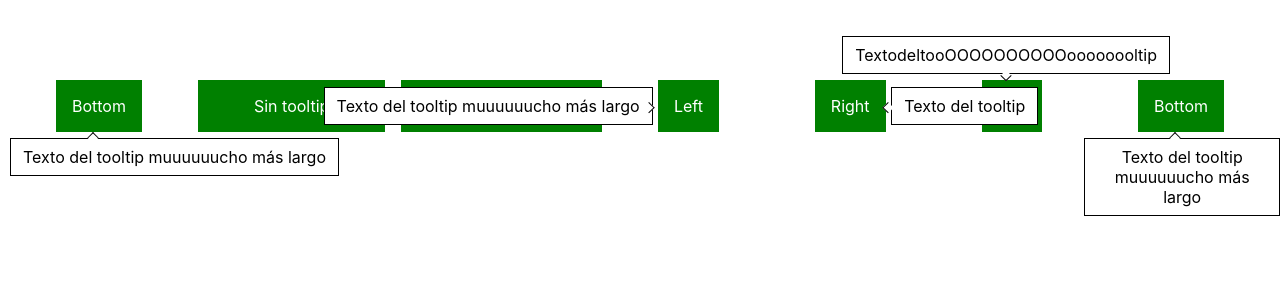
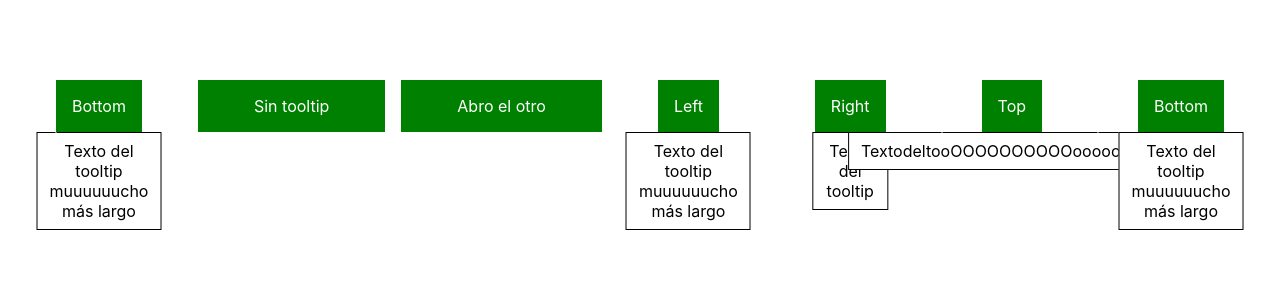
Before and after one commit to mhv745/tooltip, a React (Create React App) app: page / in a window 1280 px wide. Shown: the top 300 px of the page. Built offline with nearby package versions, Linux system fonts and the light colour scheme.

Commit message:
new arch

```diff
--- a/src/App.css
+++ b/src/App.css
@@ -57,3 +57,7 @@ html, body, #root, .App{
   padding: 1rem;
   color: white;
 }
+
+.relative {
+  position: relative;
+}
--- a/src/App.js
+++ b/src/App.js
@@ -12,9 +12,11 @@ function App() {
   return (
     <div className="App">
       <div className="contenedor">
-        <Tooltip content="Texto del tooltip muuuuuucho más largo" ref={ref}>
-          {<div className="caja" >Bottom</div>}
-        </Tooltip>
+        <div className="relative">
+          <Tooltip content="Texto del tooltip muuuuuucho más largo" ref={ref}>
+            {<div className="caja" >Bottom</div>}
+          </Tooltip>
+        </div>
         <div className="caja">Sin tooltip</div>
 
 
--- a/src/componentes/Tooltip.jsx
+++ b/src/componentes/Tooltip.jsx
@@ -122,29 +122,30 @@ function Tooltip(tooltipProps, ref) {
   }));
 
   return (
-    <div className="tooltip">
     <div
-        className="tooltip-element"
+      className="tooltip"
       role="tooltip"
       onMouseEnter={handleOpen}
-        onMouseLeave={handleClose}
+      // onMouseLeave={handleClose}
       onFocus={handleOpen}
       onBlur={handleClose}
       ref={triggerRef}
       >
       {children}
-      </div>
-      {show && (
-        <div className={`tooltip-wrapper ${closing ? "cerrando" : ""} tooltip-${position}`}>
-          <div className={`tooltip-content`} style={tooltipStyles} ref={tooltipRef}>
+      {show &&
+        (
+        <>
+          <div className="tooltip-container tooltip-bottom" absolute>
              {content}
           </div>
-          <span className={`arrow arrow--${position}`} style={arrowStyles} />
-        </div>
+          <span className={`tooltip-arrow tooltip-arrow--${position}`} style={arrowStyles} absolute/>
+        </>
       )}
     </div>
   );
 }
+
+
 
 export default React.forwardRef(Tooltip);
 
--- a/src/componentes/Tooltip.scss
+++ b/src/componentes/Tooltip.scss
@@ -1,22 +1,109 @@
+
+//   .tooltip-element {
+//     display: inline-block;
+//     cursor: default;
+//   }
+//   .tooltip-wrapper{
+//     position: absolute;
+//     display: inline-block;
+//     animation: fadingIn 0.2s ease-in-out;
+//     &.cerrando{
+//       animation: fadingOut 0.2s ease-in-out;
+//     }
+//   }
+//   .tooltip-content {
+//     position: absolute;
+//     border: 1px solid black;
+//     padding: 8px 12px;
+//     background: white;
+//   }
+//   .arrow {
+//     position: absolute;
+//     display: block;
+//     background: white;
+//     border: solid black;
+//     box-sizing: border-box;
+//     width: 7.78px;
+//     height: 7.78px;
+//     transform: rotate(45deg);
+//     border-bottom-width: 0px;
+//     border-right-width: 0px;
+//     border-top-width: 0px;
+//     border-left-width: 0px;
+//     transform-origin: 0% 0%;
+
+//     &--bottom {
+//       border-top-width: 1px;
+//       border-left-width: 1px;
+//     }
+
+//     &--top {
+//       border-bottom-width: 1px;
+//       border-right-width: 1px;
+//     }
+
+//     &--right {
+//       border-bottom-width: 1px;
+//       border-left-width: 1px;
+//     }
+
+//     &--left {
+//       border-right-width: 1px;
+//       border-top-width: 1px;
+//     }
+//   }
+
+// @keyframes fadingIn {
+//   0%{opacity: 0;}
+//   100%{opacity: 1;}
+// }
+// @keyframes fadingOut {
+//   0%{opacity: 1;}
+//   100%{opacity: 0;}
+// }
+
+// .tooltip {
+//   position: absolute;
+//   display: block;
+//   background: white;
+//   border: solid black;
+//   box-sizing: border-box;
+//   width: 7.78px;
+//   height: 7.78px;
+//   transform: rotate(45deg);
+//   border-bottom-width: 0px;
+//   border-right-width: 0px;
+//   border-top-width: 0px;
+//   border-left-width: 0px;
+//   transform-origin: 0% 0%;
+// }
+
+// .tooltip-bottom::after {
+//   content: "";
+//   border-top-width: 1px;
+//   border-left-width: 1px;
+// }
+
 .tooltip {
+  position: relative;
   display: inline-block;
-  .tooltip-element {
-    display: inline-block;
-    cursor: default;
 }
-  .tooltip-wrapper{
-    animation: fadingIn 0.2s ease-in-out;
-    &.cerrando{
-      animation: fadingOut 0.2s ease-in-out;
-    }
-  }
-  .tooltip-content {
+
+.tooltip-container {
+  position: absolute;
+  border: 1px solid black;
       position: absolute;
     border: 1px solid black;
     padding: 8px 12px;
     background: white;
 }
-  .arrow {
+
+.tooltip-bottom {
+  left: 50%;
+  transform: translateX(-50%)
+}
+
+.tooltip-arrow {
   position: absolute;
   display: block;
   background: white;
@@ -31,33 +118,9 @@
   border-left-width: 0px;
   transform-origin: 0% 0%;
 
-    &--bottom {
+  &.tooltip-arrow-bottom {
       border-top-width: 1px;
       border-left-width: 1px;
   }
 
-    &--top {
-      border-bottom-width: 1px;
-      border-right-width: 1px;
 }
-
-    &--right {
-      border-bottom-width: 1px;
-      border-left-width: 1px;
-    }
-
-    &--left {
-      border-right-width: 1px;
-      border-top-width: 1px;
-    }
-  }
-}
-
-@keyframes fadingIn {
-  0%{opacity: 0;}
-  100%{opacity: 1;}
-}
-@keyframes fadingOut {
-  0%{opacity: 1;}
-  100%{opacity: 0;}
-}
```
Lines whose indentation alone changed are shown as unchanged.
